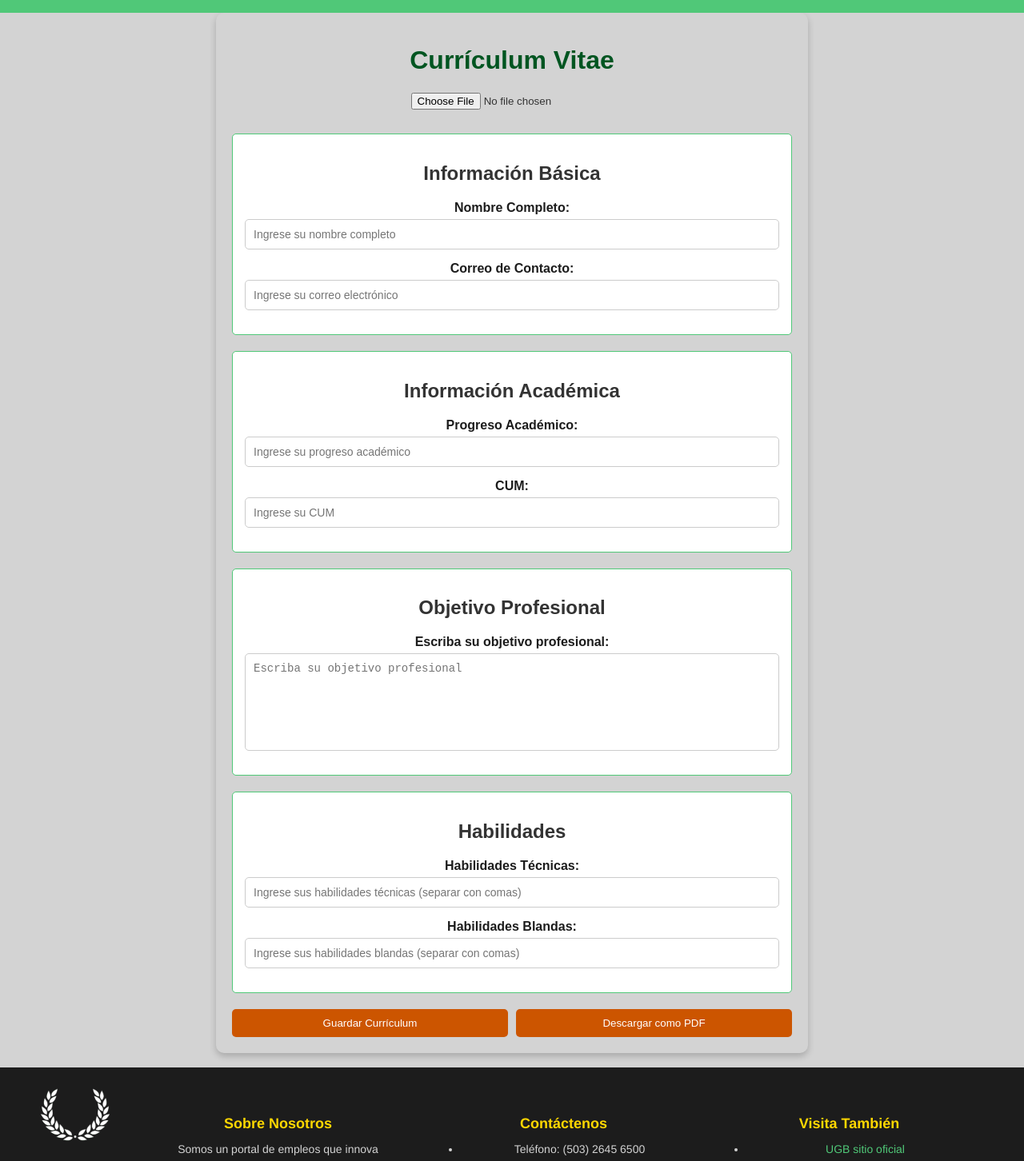
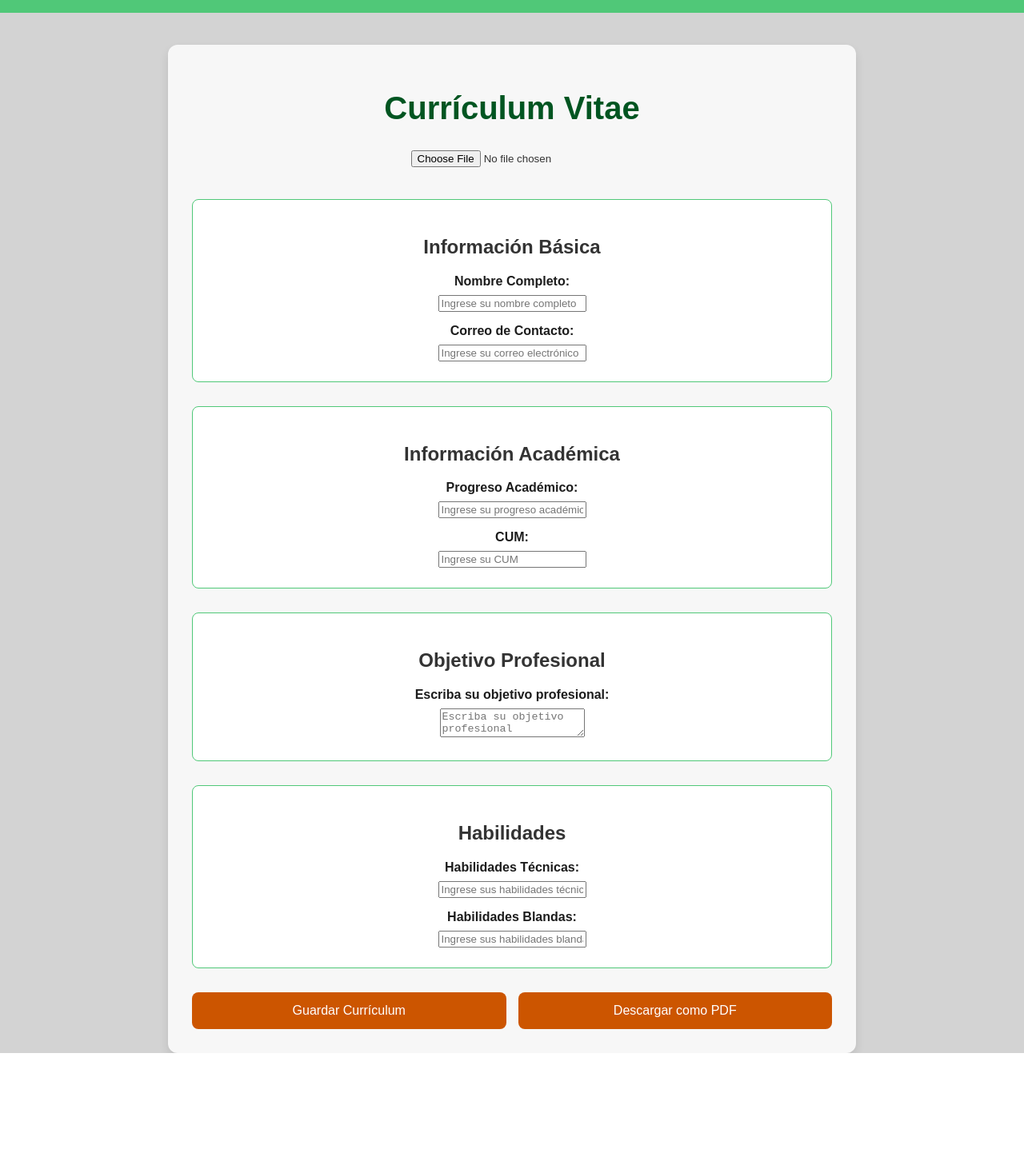
Before and after one commit to FrankUgb/ugbjobs, a Vue app: page /MiCV in a window 1280 px wide. Shown: the part 58-1510 px from the top of the page at 80% size. After the commit the page ends 1375 px from the top, so only its background shows below. Built offline with nearby package versions, Linux system fonts and the light colour scheme.

Commit message:
Desarrollo y Mejora de la Vista de Currículum Vitae

```diff
--- a/src/components/Views/MiCV.vue
+++ b/src/components/Views/MiCV.vue
@@ -12,56 +12,51 @@
     <section class="section basic-info-section">
       <h2>Información Básica</h2>
       <label for="fullName">Nombre Completo:</label>
-      <input v-model="fullName" id="fullName" type="text" placeholder="Ingrese su nombre completo" class="plain-input" />
+      <input v-model="fullName" id="fullName" type="text" placeholder="Ingrese su nombre completo" required />
 
       <label for="email">Correo de Contacto:</label>
-      <input v-model="email" id="email" type="email" placeholder="Ingrese su correo electrónico" class="plain-input" />
+      <input v-model="email" id="email" type="email" placeholder="Ingrese su correo electrónico" required />
     </section>
 
     <section class="section academic-section">
       <h2>Información Académica</h2>
       <label for="academicProgress">Progreso Académico:</label>
-      <input v-model="academicProgress" id="academicProgress" type="text" placeholder="Ingrese su progreso académico" class="plain-input" />
+      <input v-model="academicProgress" id="academicProgress" type="text" placeholder="Ingrese su progreso académico" required />
 
       <label for="cum">CUM:</label>
-      <input v-model="cum" id="cum" type="text" placeholder="Ingrese su CUM" class="plain-input" />
+      <input v-model="cum" id="cum" type="text" placeholder="Ingrese su CUM" required />
     </section>
 
     <section class="section professional-section">
       <h2>Objetivo Profesional</h2>
       <label for="professionalGoal">Escriba su objetivo profesional:</label>
-      <textarea v-model="professionalGoal" id="professionalGoal" placeholder="Escriba su objetivo profesional" class="plain-textarea"></textarea>
+      <textarea v-model="professionalGoal" id="professionalGoal" placeholder="Escriba su objetivo profesional" required></textarea>
     </section>
 
     <section class="section skills-section">
       <h2>Habilidades</h2>
       <label for="technicalSkills">Habilidades Técnicas:</label>
-      <input v-model="technicalSkills" id="technicalSkills" placeholder="Ingrese sus habilidades técnicas (separar con comas)" class="plain-input" />
+      <input v-model="technicalSkills" id="technicalSkills" placeholder="Ingrese sus habilidades técnicas (separar con comas)" required />
 
       <label for="softSkills">Habilidades Blandas:</label>
-      <input v-model="softSkills" id="softSkills" placeholder="Ingrese sus habilidades blandas (separar con comas)" class="plain-input" />
+      <input v-model="softSkills" id="softSkills" placeholder="Ingrese sus habilidades blandas (separar con comas)" required />
     </section>
 
     <div class="buttons">
       <button @click="handleSaveCv" class="cta-button">Guardar Currículum</button>
-      <button @click="downloadPdf" class="cta-button">Descargar como PDF</button>
+      <button @click="downloadAndSavePdf" class="cta-button">Descargar como PDF</button>
     </div>
-  </div><br>
-  <FooterComponent />
+  </div>
 </template>
 
 <script>
-// Importar Firebase y Firestore
 import { collection, addDoc } from "firebase/firestore";
-import { db } from "@/firebase.js"; // Asegúrate de que la ruta esté correcta
+import { ref as storageRef, uploadBytes, getDownloadURL } from "firebase/storage";
+import { db, storage } from "@/firebase.js";
 import html2pdf from 'html2pdf.js';
-import FooterComponent from '@/components/FooterComponent.vue';
 
 export default {
   name: 'MiCurriculum',
-  components: {
-    FooterComponent,
-  },
   data() {
     return {
       profilePhoto: '',
@@ -75,11 +70,19 @@ export default {
     };
   },
   methods: {
-    // Guardar datos en Firebase Firestore
     async handleSaveCv() {
+      if (this.areFieldsValid()) {
         try {
-        // Guardar la información del currículum en Firebase
-        const docRef = await addDoc(collection(db, "curriculums"), {
+          // Generar el PDF
+          const pdfBlob = await this.generatePdfBlob();
+          const pdfRef = storageRef(storage, `curriculums/${this.fullName}.pdf`);
+
+          // Subir el PDF a Firebase Storage
+          await uploadBytes(pdfRef, pdfBlob);
+          const pdfUrl = await getDownloadURL(pdfRef);
+
+          // Guardar datos en Firestore
+          await addDoc(collection(db, "curriculums"), {
             fullName: this.fullName,
             email: this.email,
             academicProgress: this.academicProgress,
@@ -87,11 +90,18 @@ export default {
             professionalGoal: this.professionalGoal,
             technicalSkills: this.technicalSkills,
             softSkills: this.softSkills,
-          profilePhoto: this.profilePhoto
+            profilePhoto: this.profilePhoto,
+            pdfUrl: pdfUrl
           });
-        alert(`Currículum guardado con ID: ${docRef.id}`);
-      } catch (e) {
-        console.error("Error al guardar el currículum: ", e);
+
+          alert("Currículum guardado con éxito!");
+          this.$router.push('/anuncios');
+        } catch (error) {
+          console.error("Error al guardar el currículum:", error.message);
+          alert(`Ocurrió un error al guardar el currículum: ${error.message}`);
+        }
+      } else {
+        alert("Por favor, completa todos los campos obligatorios.");
       }
     },
 
@@ -100,11 +110,39 @@ export default {
       this.profilePhoto = URL.createObjectURL(file);
     },
 
-    downloadPdf() {
+    async downloadAndSavePdf() {
+      const pdfBlob = await this.generatePdfBlob();
+      const pdfUrl = URL.createObjectURL(pdfBlob);
+      const link = document.createElement('a');
+      link.href = pdfUrl;
+      link.download = 'curriculum.pdf';
+      link.click();
+      URL.revokeObjectURL(pdfUrl);
+    },
+
+    areFieldsValid() {
+      return (
+        this.fullName &&
+        this.email &&
+        this.academicProgress &&
+        this.cum &&
+        this.professionalGoal &&
+        this.technicalSkills &&
+        this.softSkills
+      );
+    },
+
+    generatePdfBlob() {
       const element = this.$refs.cvContent;
+      return new Promise((resolve, reject) => {
         html2pdf()
           .from(element)
-        .save('curriculum.pdf');
+          .outputPdf()
+          .then(pdfBlob => {
+            resolve(pdfBlob);
+          })
+          .catch(error => reject(error));
+      });
     }
   }
 };
@@ -112,101 +150,107 @@ export default {
 
 <style scoped>
 .cv-container {
-  background-color: #D3D3D3; /* Gris claro para el fondo del contenedor */
-  padding: 20px;
-  border-radius: 10px;
-  max-width: 700px;
-  margin: auto;
-  box-shadow: 0 4px 8px rgba(0, 0, 0, 0.2);
+  background-color: #F7F7F7; /* Gris claro para el fondo del contenedor */
+  padding: 30px;
+  border-radius: 12px;
+  max-width: 800px;
+  margin: 40px auto;
+  box-shadow: 0 6px 12px rgba(0, 0, 0, 0.1);
   font-family: 'Arial', sans-serif;
   color: #333333; /* Gris oscuro para el texto */
 }
 
 .header {
   text-align: center;
-  margin-bottom: 20px;
+  margin-bottom: 30px;
 }
 
 h1 {
-  color: #005521; /* Azul oscuro para el título */
+  color: #005521; /* Verde esmeralda para el título */
+  font-size: 2.5em;
+  font-weight: 600;
+  margin-bottom: 10px;
 }
 
 .profile-section {
   text-align: center;
-  margin-bottom: 20px;
+  margin-bottom: 25px;
 }
 
 .file-input {
-  margin-bottom: 10px;
+  margin-bottom: 15px;
 }
 
 .profile-photo {
-  width: 100px;
-  height: 100px;
+  width: 120px;
+  height: 120px;
   border-radius: 50%;
-  border: 3px solid #50C878; /* Verde esmeralda */
-  margin-top: 10px;
-  box-shadow: 0 2px 5px rgba(0, 0, 0, 0.3);
+  border: 4px solid #50C878; /* Verde esmeralda */
+  margin-top: 20px;
+  box-shadow: 0 3px 10px rgba(0, 0, 0, 0.2);
 }
 
 .plain-input,
 .plain-textarea {
   display: block;
-  margin-top: 5px;
-  margin-bottom: 15px;
-  padding: 10px;
-  border: 1px solid #CCCCCC; /* Gris claro para los bordes */
-  border-radius: 5px;
-  width: calc(100% - 22px); /* Ajusta el ancho para el padding y el borde */
-  font-size: 14px;
+  margin-top: 10px;
+  margin-bottom: 20px;
+  padding: 18px 20px; /* Aumento el padding para mayor tamaño */
+  border: none; /* Sin borde */
+  border-radius: 12px; /* Bordes más redondeados */
+  width: 100%;
+  font-size: 16px;
   background-color: #FFFFFF; /* Blanco para el fondo de los inputs */
   color: #333333; /* Gris oscuro para el texto */
+  box-shadow: 0 4px 8px rgba(0, 0, 0, 0.1); /* Sombra suave */
+  transition: all 0.3s ease; /* Transición suave */
 }
 
 .plain-input:focus,
 .plain-textarea:focus {
   outline: none;
-  border-color: #59e487; /* Azul oscuro al enfocar */
+  box-shadow: 0 0 8px #50C878; /* Verde esmeralda al enfocar */
 }
 
 .plain-textarea {
   resize: none;
-  min-height: 100px;
+  min-height: 150px; /* Aumento la altura de los textareas */
 }
 
 label {
   font-weight: bold;
-  margin-top: 10px; /* Espacio superior para separar del elemento anterior */
-  margin-bottom: 5px; /* Espacio inferior para separar del campo */
+  margin-top: 15px;
+  margin-bottom: 8px;
   display: block;
   color: #1C1C1C; /* Negro carbón */
 }
 
 .section {
   border: 1px solid #50C878; /* Verde esmeralda */
-  border-radius: 5px;
-  padding: 15px;
-  margin-bottom: 20px;
-  background-color: #FFFFFF; /* Blanco para el fondo de cada sección */
-  box-sizing: border-box; /* Asegura que el padding no afecte el ancho total */
+  border-radius: 8px;
+  padding: 25px;
+  margin-bottom: 30px;
+  background-color: #FFFFFF;
+  box-sizing: border-box;
 }
 
 .buttons {
   display: flex;
   justify-content: space-between;
-  margin-top: 20px;
+  margin-top: 30px;
 }
 
 .cta-button {
   background-color: #CC5500; /* Naranja quemado */
   color: #FFFFFF;
-  padding: 10px 15px;
+  padding: 14px 22px;
   border: none;
-  border-radius: 5px;
+  border-radius: 8px;
   cursor: pointer;
   transition: background-color 0.3s, transform 0.2s;
   flex: 1;
-  margin-right: 10px;
+  margin-right: 15px;
+  font-size: 16px;
 }
 
 .cta-button:last-child {
@@ -217,4 +261,13 @@ label {
   background-color: #FFD700; /* Amarillo dorado al pasar el mouse */
   transform: scale(1.05);
 }
+
+footer {
+  background-color: #1C1C1C; /* Negro carbón */
+  color: #FFFFFF;
+  text-align: center;
+  padding: 20px;
+  margin-top: 40px;
+  border-radius: 8px;
+}
 </style>
--- a/src/firebase.js
+++ b/src/firebase.js
@@ -1,9 +1,8 @@
-// Import the functions you need from the SDKs you need
 import { initializeApp } from "firebase/app";
-import { getAuth } from "firebase/auth";  // Importa Firebase Authentication
-import { getFirestore } from "firebase/firestore";  // Importa Firestore
+import { getAuth } from "firebase/auth";
+import { getFirestore } from "firebase/firestore";
+import { getStorage } from "firebase/storage";  // Importa Firebase Storage
 
-// Your web app's Firebase configuration
 const firebaseConfig = {
   apiKey: "AIzaSyBu9IAokz1HrCsFPGUn5Qv8vNP1oIGdkYA",
   authDomain: "jobssoftware-422f2.firebaseapp.com",
@@ -14,11 +13,9 @@ const firebaseConfig = {
   measurementId: "G-3QBRV43J87"
 };
 
-// Initialize Firebase
 const app = initializeApp(firebaseConfig);
-
-// Initialize Firebase Authentication and Firestore
 const auth = getAuth(app);
 const db = getFirestore(app);
+const storage = getStorage(app);  // Inicializa Storage
 
-export { auth, db };
+export { auth, db, storage };
```
Lines whose indentation alone changed are shown as unchanged.
